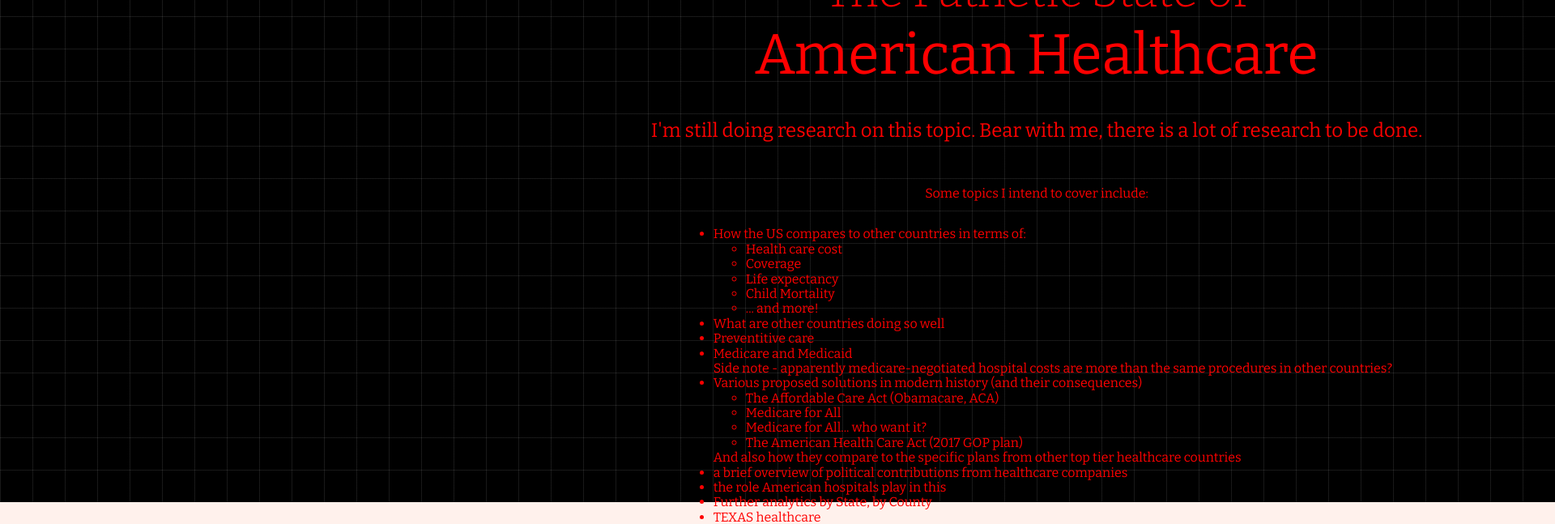
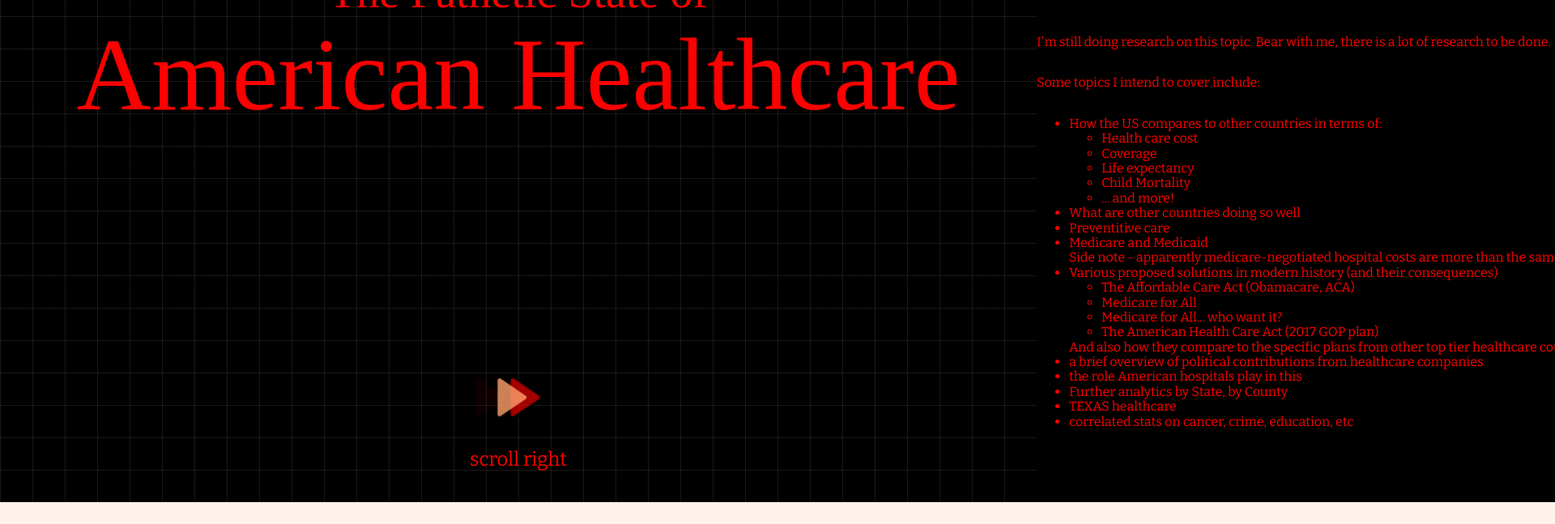
Before and after one commit to suvedhs/blog-with-vis, a React (Create React App) app: page /healthcare in a window 1280 px wide. Shown: the part 180-827 px from the top of the page at 81% size, 1920 px wide, since content can reach past the window. After the commit the page ends 800 px from the top, so only its background shows below. Built offline with nearby package versions, Linux system fonts and the light colour scheme; a web font is replaced by a local one.

Commit message:
made horizontal scrolling work with svg. also, added some triangles

```diff
--- a/src/components/blogs/Healthcare.tsx
+++ b/src/components/blogs/Healthcare.tsx
@@ -12,21 +12,21 @@ const Wrapper = styled.div`
   display: flex;
   flex-flow: column;
   height: 100%;
+  width: 300vw;
+  overflow-x: visible;
 `
 
 const Body = styled.div`
   display: flex;
-  flex-direction: column;
+  flex-direction: row;
   font-family: 'Bitter', serif;
   color: red;
-  align-items: center;
-  width: 200vw;
   flex: 1 1 auto;
 `
 
 const LineContainer = styled.div`
   position: fixed;
-  top: 50%;
+  top: 75%;
   left: 0;
   width: 100%;
   text-align: center;
@@ -45,8 +45,10 @@ const LineContainer = styled.div`
 `
 
 const Title = styled.div`
-  font-size: 70px;
+  font-size: 10vw;
+  font-family: Colombo;
   text-align: center;
+  line-height: 1;
 
   @media screen and (max-width: 1000px) {
     font-size: 13vw;
@@ -54,14 +56,101 @@ const Title = styled.div`
 `
 
 const Pathetic = styled.div`
+  font-family: Colombo;
+  text-align: center;
       @media screen and (max-width: 1000px) {
         font-size: 9vw;
     }
 `
 
+const Page = styled.section`
+  width: 100vw;
+  height: 100%;
+  display: flex;
+  flex-direction: column;
+  justify-content: center;
+`
+
+const Arrows = styled.svg`
+  margin-top: auto;
+  height: 100px;
+  margin-left: 35px;
+
+  #darkGroup path {
+    fill: red;
+  }
+
+  #lightGroup path {
+    fill: #FFA16C;
+  }
+
+  #dark1 {
+    animation: pointDark1 3s ease infinite;
+  }
+  #dark2 {
+    animation: pointDark2 3s ease infinite;
+  }
+  #light1 {
+    animation: pointLight1 3s ease infinite;
+  }
+  @keyframes pointDark1 {
+    0% {
+      transform: translateX(-50%);
+      opacity: 0;
+    }
+    50% {
+      transform: translateX(-5%);
+      opacity: 0.7;
+    }
+    100% {
+      transform: translateX(-50%);
+      opacity: 0;
+    }
+  }
+  @keyframes pointDark2 {
+    0% {
+      transform: translateX(5%);
+      opacity: 0.7;
+    }
+    50% {
+      transform: translateX(50%);
+      opacity: 0;
+    }
+    100% {
+      transform: translateX(5%);
+      opacity: 0.7;
+    }
+  }
+  @keyframes pointLight1 {
+    0% {
+      transform: translateX(-10%);
+    }
+    50% {
+      transform: translateX(20%);
+    }
+    100% {
+      transform: translateX(-10%);
+    }
+  }
+`
+
+const ScrollRight = styled.p`
+  font-size: 1.5em;
+  font-family: 'Bitter', serif;
+  text-align: center;
+  margin-top: 0;
+`
+
+// const Blood = styled.svg`
+//   height: 40px;
+//   margin-top: -14px;
+//   margin-left: 59.5vw;
+// `
+
 function Healthcare () {
   const pathRef = useRef<SVGLineElement>(null)
   const useEffectRef = useRef(false)
+  const wrapperRef = useRef<HTMLDivElement>(null)
 
   useEffect(() => {
     if (useEffectRef.current) { return }
@@ -71,8 +160,8 @@ function Healthcare () {
       pathRef.current.style.strokeDashoffset = '' + pathLength
 
       window.addEventListener('scroll', () => {
-        if (pathRef.current) {
-          const scrollPercentage = (document.documentElement.scrollTop + document.body.scrollTop) / (document.documentElement.scrollHeight - document.documentElement.clientHeight)
+        if (pathRef.current && wrapperRef.current) {
+          const scrollPercentage = window.pageXOffset / (wrapperRef.current.scrollWidth - window.innerWidth)
           const drawLength = pathLength * scrollPercentage
           pathRef.current.style.strokeDashoffset = (pathLength - drawLength) + ''
         }
@@ -82,17 +171,36 @@ function Healthcare () {
   })
 
   return (
-          <Wrapper>
+          <Wrapper ref={wrapperRef}>
             <NavbarScroller page='healthcare'/>
             <LineContainer>
-              <svg viewBox="0 0 798 148" fill="none" preserveAspectRatio='xMidYMax meet'>
+              <svg viewBox="0 0 798 148" fill="none">
                 <path ref={pathRef} d="M0 73.5H98.5L105.5 63.5L112.5 73.5H125.5L134.5 46.5L148.5 110L168 25L179 73.5L244 74L250.5 82L260 66L269.5 93.5L283.5 54L291.5 74H327.5L335.5 93.5L344 74H355L365 102L379 36.5L397.5 112L409 74L448.5 73.5C441.167 63 429.8 37.2 443 18C459.5 -6 499.5 -4 519 26.5C529.667 11.6667 558.7 -12 589.5 12C598.667 20.3333 611.4 44.5 589 74.5C561 112 549.5 119.5 519 145.5C504.333 133.833 470 103.6 450 76C449.167 75.1667 448.5 73.5 452.5 73.5C456.5 73.5 471.833 73.5 479 73.5L485.5 53.5L499 94.5L509 66L518 82L525.5 73.5L637 75L643 89L655.5 43.5L666 75H681.5L688 62L695.5 75H798" stroke="#FF0000" />
               </svg>
             </LineContainer>
             <Body>
+              <Page>
                 <Pathetic className='big'>The Pathetic State of</Pathetic>
-              <Title>American Healthcare</Title>
-              <p className='small'>
+                <Title>
+                  American Healthcare
+                </Title>
+                {/* <Blood viewBox="0 0 286 409" fill="none" preserveAspectRatio='xMidyMax meet'>
+                  <path d="M286 266C286 344.977 221.977 409 143 409C64.0233 409 0 344.977 0 266C0 187.023 143 0 143 0C143 0 286 187.023 286 266Z" fill="#D00D0D"/>
+                </Blood> */}
+                <Arrows viewBox="0 0 213 213" fill="none" >
+                  <g id="darkGroup">
+                    <path id="dark1" opacity="0.7" d="M130.918 107.865C133.837 109.849 133.837 114.151 130.918 116.135L64.5612 161.249C61.2416 163.506 56.75 161.128 56.75 157.114L56.75 66.8859C56.75 62.8718 61.2416 60.4941 64.5612 62.751L130.918 107.865Z"/>
+                    <path id="dark2" opacity="0.7" d="M104.918 107.865C107.837 109.849 107.837 114.151 104.918 116.135L38.5612 161.249C35.2416 163.506 30.75 161.128 30.75 157.114L30.75 66.8859C30.75 62.8718 35.2416 60.4941 38.5612 62.751L104.918 107.865Z"/>
+                  </g>
+                  <g id="lightGroup">
+                    <path id="light1" opacity="0.8" d="M104.918 107.865C107.837 109.849 107.837 114.151 104.918 116.135L38.5612 161.249C35.2416 163.506 30.75 161.128 30.75 157.114L30.75 66.8859C30.75 62.8718 35.2416 60.4941 38.5612 62.751L104.918 107.865Z"/>
+                  </g>
+                </Arrows>
+
+                <ScrollRight className='small'>scroll right</ScrollRight>
+              </Page>
+              <Page>
+                <p>
                   I&apos;m still doing research on this topic. Bear with me, there is a lot of research to be done.
                 </p>
                 <p>Some topics I intend to cover include:</p>
@@ -156,6 +264,7 @@ function Healthcare () {
                   <li>TEXAS healthcare</li>
                   <li>correlated stats on cancer, crime, education, etc</li>
                 </ul>
+              </Page>
             </Body>
           </Wrapper>
   )
--- a/src/index.css
+++ b/src/index.css
@@ -8,7 +8,6 @@
 
 html {
     height: 100%;
-    width: fit-content;
     scroll-behavior: smooth;
     -webkit-touch-callout: none; /* iOS Safari */
     -webkit-user-select: none; /* Safari */
```
Lines whose indentation alone changed are shown as unchanged.
